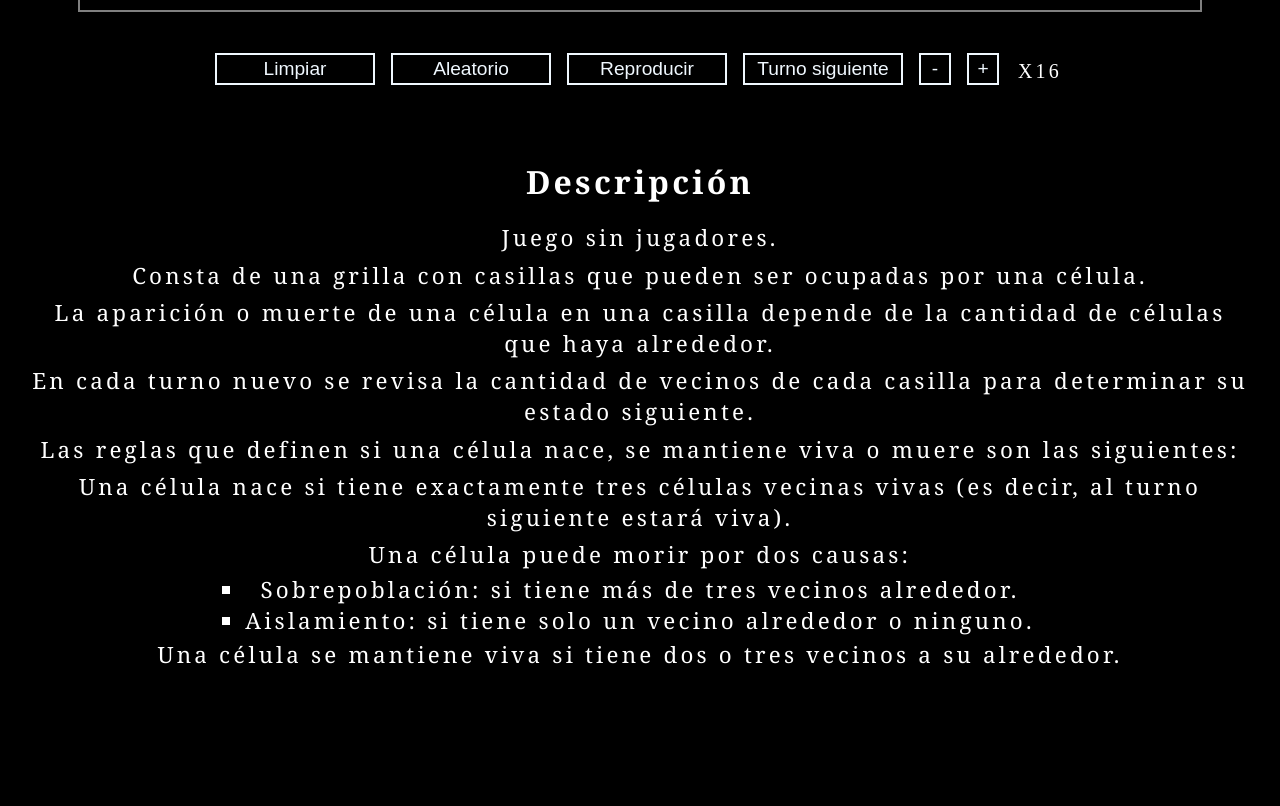
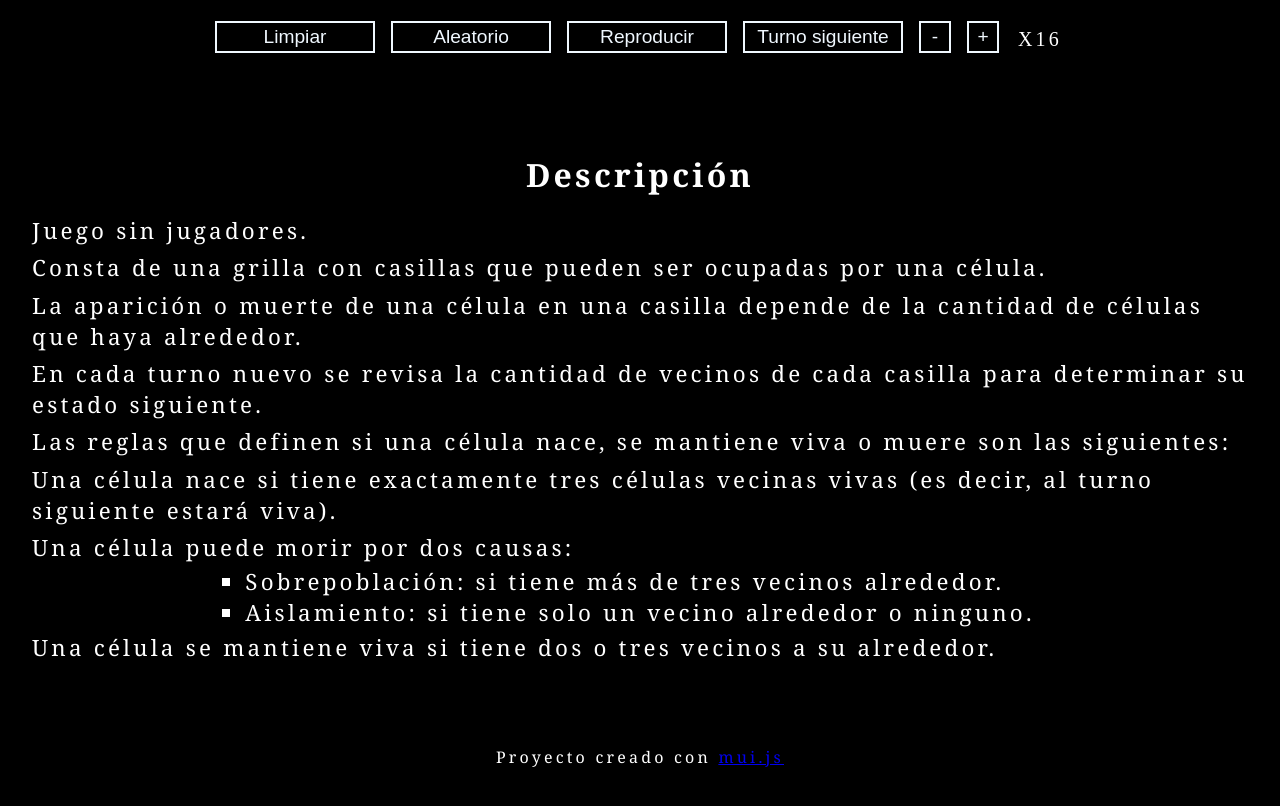
Before and after one commit to muinicomuiser/Juego-de-la-vida, a website: page index.html in a window 1280 px wide. Shown: the part 720-1526 px from the top of the page. Before the commit the page ends 1477 px from the top, so only its background shows below. Drawn offline with Linux system fonts and the light colour scheme.

Commit message:
Footer y bordes infinitos

```diff
--- a/Fuente/JuegoVida.ts
+++ b/Fuente/JuegoVida.ts
@@ -41,6 +41,7 @@ export class JuegoDeLaVida {
         const composicion: Composicion = new Composicion(idCanvas);
         const cuadricula: Cuadricula = new Cuadricula(opciones.columnas, opciones.filas, opciones.tamanoCelula, opciones.estadosCelula);
         composicion.tamanoCanvas(cuadricula.anchoCuadricula, cuadricula.altoCuadricula);
+        cuadricula.bordesInfinitos = opciones.bordesInfinitos;
         return new JuegoDeLaVida(composicion, cuadricula);
     }
 
--- a/Fuente/OpcionesJuegoVida.ts
+++ b/Fuente/OpcionesJuegoVida.ts
@@ -2,5 +2,6 @@ export type OpcionesJuegoVida = {
     columnas: number,
     filas: number,
     tamanoCelula: number,
-    estadosCelula: number
+    estadosCelula: number,
+    bordesInfinitos: boolean,
 }
--- a/Fuente/main.ts
+++ b/Fuente/main.ts
@@ -8,7 +8,8 @@ const OPCIONESJUEGO: OpcionesJuegoVida = {
     columnas: 140,
     filas: 70,
     tamanoCelula: 8,
-    estadosCelula: 2
+    estadosCelula: 2,
+    bordesInfinitos: true,
 }
 
 const JUEGOVIDA: JuegoDeLaVida = JuegoDeLaVida.nuevoJuego('canvas', OPCIONESJUEGO)
@@ -29,7 +30,7 @@ function escribirFrecuencia() {
     RenderFPS.escribir(`X${JUEGOVIDA.fps}`, RenderFPS.centroCanvas.x, RenderFPS.centroCanvas.y + 10)
 }
 escribirFrecuencia()
-
+console.log(JUEGOVIDA.cuadricula)
 //EVENTOS TECLADO
 
 ManejadorEventos.anularAccionPorDefecto('espacio')
--- a/index.html
+++ b/index.html
@@ -77,6 +77,9 @@
 
         </section>
     </main>
+    <footer>
+        <p>Proyecto creado con <a href='https://github.com/muinicomuiser/mui-js'>mui.js</a></p>
+    </footer>
 </body>
 <script src="dist/main.js"></script>
 
--- a/style.css
+++ b/style.css
@@ -10,8 +10,7 @@ header {
 }
 
 body {
-    width: 100vw;
-    margin: 2rem auto;
+    width: 100%;
     font-family: Cambria, Cochin, Georgia, Times, 'Times New Roman', serif;
     letter-spacing: 0.2rem;
     color: white;
@@ -80,6 +79,8 @@ p {
 }
 
 #descripcion {
+    margin-top: 2em;
+    margin-bottom: 2em;
     display: inline-block;
     font-size: 1.4rem;
     color: white;
@@ -88,5 +89,21 @@ p {
 #reglas {
     display: inline-block;
     list-style: square;
-    margin-inline: 2rem;
+    text-align: left;
 }
+
+#descripcion>p {
+    text-align: left;
+}
+
+footer {
+    margin-top: 2em;
+    position: relative;
+    bottom: 0;
+    width: 100%;
+    height: 50px;
+}
+
+a:visited {
+    color: white;
+}
```
Also changed, not shown: dist/main.js.
